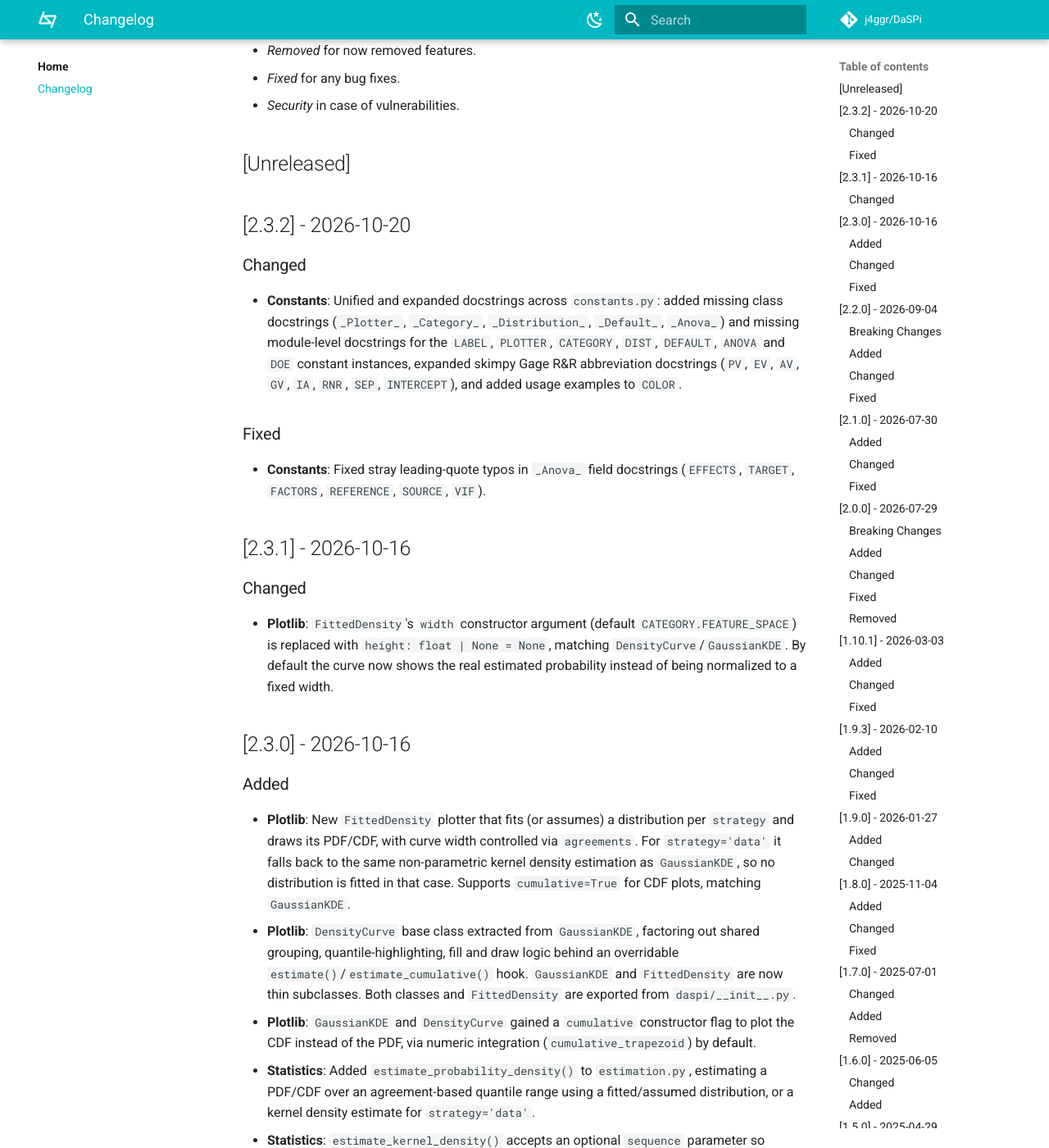
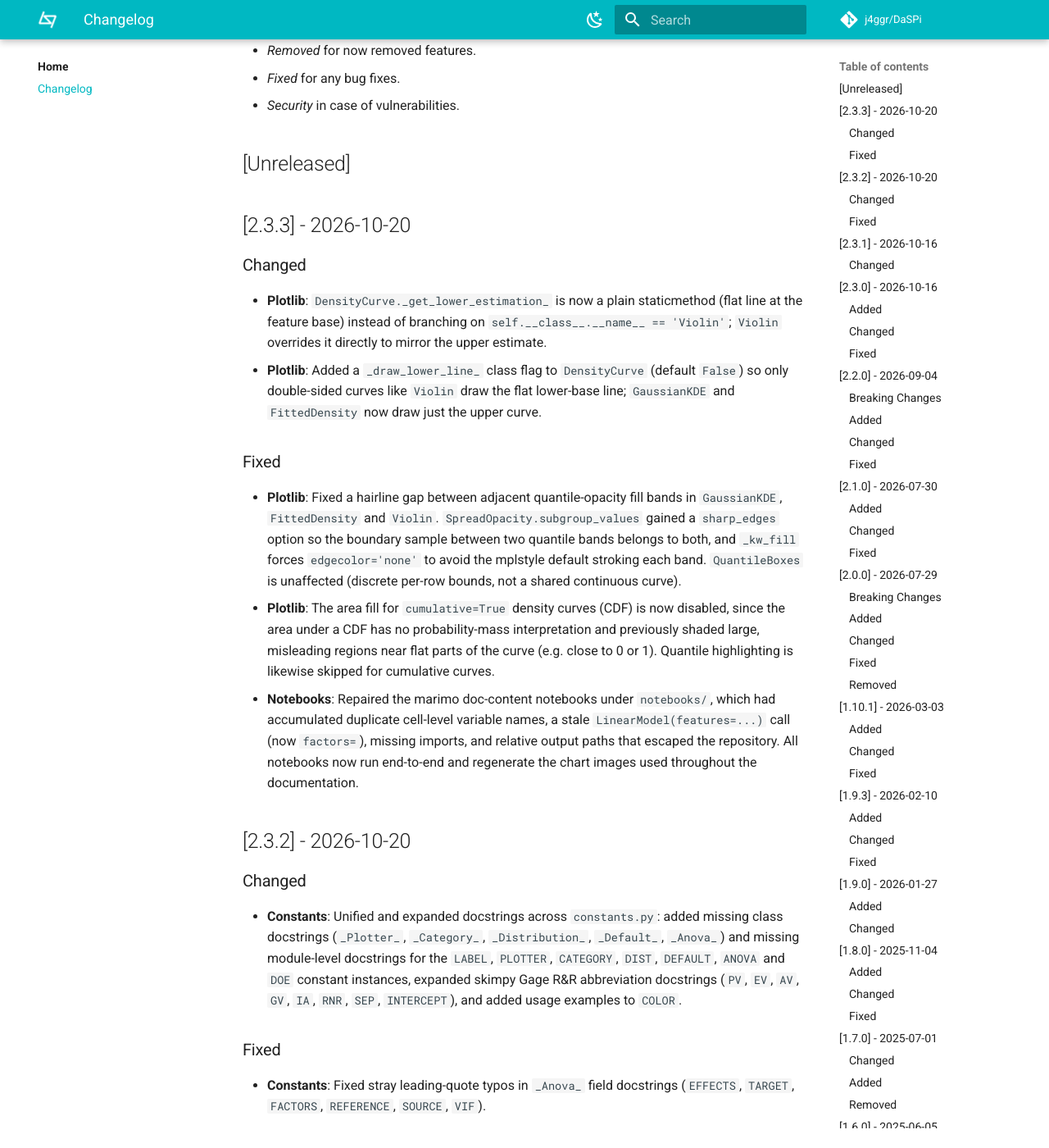
Before and after one commit to j4ggr/DaSPi, an MkDocs documentation site: the page built from docs/CHANGELOG.md, in a window 1280 px wide and 1400 px high, scrolled down 404 px. Shown: the whole window at 82% size. Built offline with MkDocs 1.6.1 and Material for MkDocs 9.7.7, drawn with Linux system fonts in a browser that asks for light colours; comment, search, counter and statistics services are not loaded.

Commit message:
Release v2.3.3

```diff
--- a/docs/CHANGELOG.md
+++ b/docs/CHANGELOG.md
@@ -15,6 +15,19 @@ __Types of changes__:
 - _Security_ in case of vulnerabilities.
 
 ## [Unreleased]
+
+## [2.3.3] - 2026-10-20
+
+### Changed
+
+- **Plotlib**: `DensityCurve._get_lower_estimation_` is now a plain staticmethod (flat line at the feature base) instead of branching on `self.__class__.__name__ == 'Violin'`; `Violin` overrides it directly to mirror the upper estimate.
+- **Plotlib**: Added a `_draw_lower_line_` class flag to `DensityCurve` (default `False`) so only double-sided curves like `Violin` draw the flat lower-base line; `GaussianKDE` and `FittedDensity` now draw just the upper curve.
+
+### Fixed
+
+- **Plotlib**: Fixed a hairline gap between adjacent quantile-opacity fill bands in `GaussianKDE`, `FittedDensity` and `Violin`. `SpreadOpacity.subgroup_values` gained a `sharp_edges` option so the boundary sample between two quantile bands belongs to both, and `_kw_fill` forces `edgecolor='none'` to avoid the mplstyle default stroking each band. `QuantileBoxes` is unaffected (discrete per-row bounds, not a shared continuous curve).
+- **Plotlib**: The area fill for `cumulative=True` density curves (CDF) is now disabled, since the area under a CDF has no probability-mass interpretation and previously shaded large, misleading regions near flat parts of the curve (e.g. close to 0 or 1). Quantile highlighting is likewise skipped for cumulative curves.
+- **Notebooks**: Repaired the marimo doc-content notebooks under `notebooks/`, which had accumulated duplicate cell-level variable names, a stale `LinearModel(features=...)` call (now `factors=`), missing imports, and relative output paths that escaped the repository. All notebooks now run end-to-end and regenerate the chart images used throughout the documentation.
 
 ## [2.3.2] - 2026-10-20
 
--- a/pyproject.toml
+++ b/pyproject.toml
@@ -1,6 +1,6 @@
 [project]
   name = "DaSPi"
-  version = "2.3.2"
+  version = "2.3.3"
   description = "Visualize and analyze your data with DaSPi. This package is designed for users who want to find relevant influencing factors in processes and validate improvements."
   authors = [
     {name = "Reto Jäggli", email = "reto@jaeggli.email"},]
```
